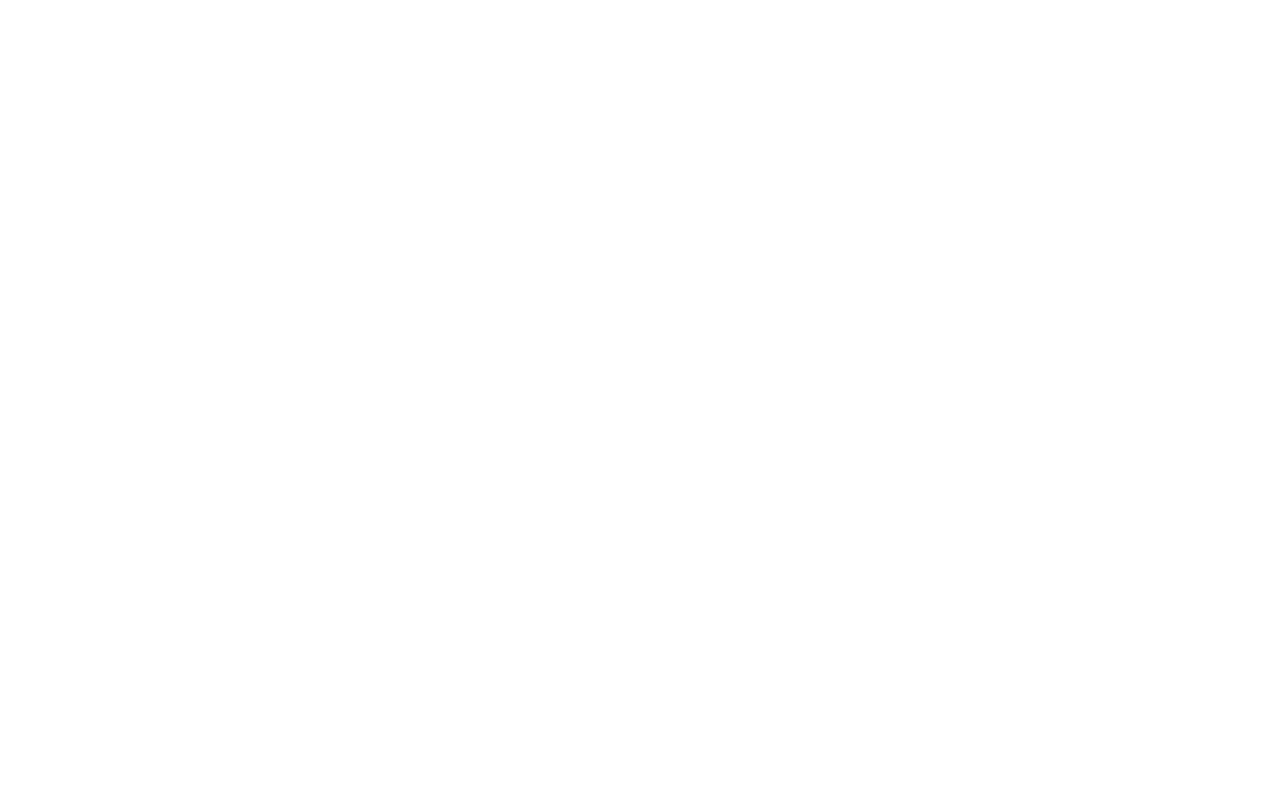
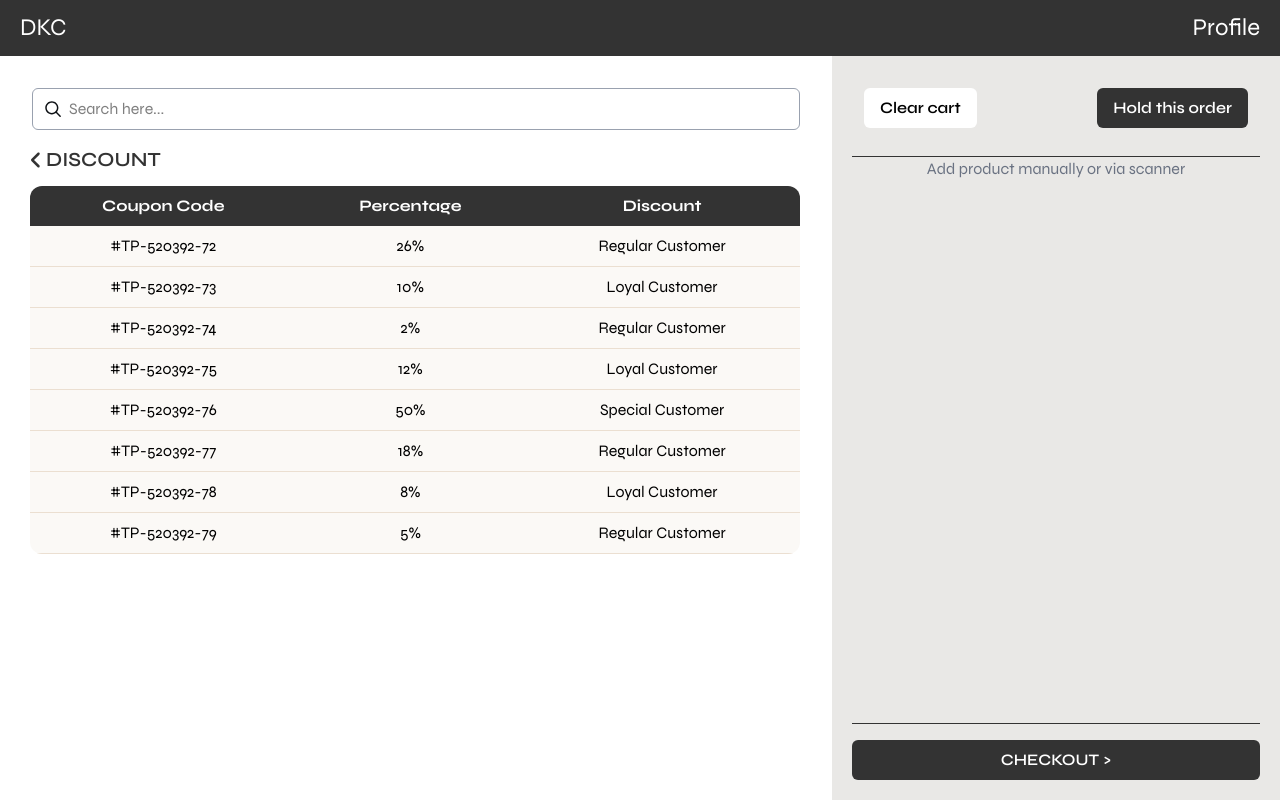
Before and after one commit to kartiksathwara/POS, a React (Vite) app: page /discount in a window 1280 px wide. Before the commit this address had no page. Built offline with nearby package versions, Linux system fonts and the light colour scheme.

Commit message:
Discount Page

```diff
--- a/src/App.tsx
+++ b/src/App.tsx
@@ -3,6 +3,8 @@
 import "./App.css";
 import HomePage from "./components/HomePage";
 import Customers from "./components/Customers";
+import Lock from "./components/Lock";
+import DiscountPage from "./components/DiscountPage";
 
 function App() {
   return (
@@ -11,6 +13,8 @@
         <Routes>
           <Route path="/" element={<HomePage />}></Route>
           <Route path="/customer" element={<Customers />}/>
+          <Route path="/lock" element={<Lock />}/>
+          <Route path="/discount" element={<DiscountPage />} />
         </Routes>
     </BrowserRouter>
   )
--- /dev/null
+++ b/src/components/DiscountPage.tsx
@@ -0,0 +1,60 @@
+import Checkout from "./Checkout";
+import SearchBar from "./SearchBar";
+import Header from "./Header";
+import { FaAngleLeft } from "react-icons/fa6";
+
+const discounts = [
+	{ code: '#TP-520392-72', percent: '26%', reason: 'Regular Customer' },
+	{ code: '#TP-520392-73', percent: '10%', reason: 'Loyal Customer' },
+	{ code: '#TP-520392-74', percent: '2%', reason: 'Regular Customer' },
+	{ code: '#TP-520392-75', percent: '12%', reason: 'Loyal Customer' },
+	{ code: '#TP-520392-76', percent: '50%', reason: 'Special Customer' },
+	{ code: '#TP-520392-77', percent: '18%', reason: 'Regular Customer' },
+	{ code: '#TP-520392-78', percent: '8%', reason: 'Loyal Customer' },
+	{ code: '#TP-520392-79', percent: '5%', reason: 'Regular Customer' }
+];
+
+const DiscountPage: React.FC = () => {
+	return (
+		<div className=" h-screen">
+			<Header />
+			<div className="flex">
+				<div className="">
+					<SearchBar />
+					<div className="px-8">
+						<div className="">
+							<div className="py-4 -ml-1.5 -mb-2">
+								<h2 className="flex items-center text-xl font-semibold font-sans -mt-8 text-(--main) "><FaAngleLeft className="text-(--main)" />DISCOUNT</h2>
+							</div >
+
+							<div className="overflow-x-auto rounded-xl -ml-0.5">
+								<table className="w-full">
+									<thead className="bg-(--main) text-white">
+										<tr className="">
+											<th className="p-2">Coupon Code</th>
+											<th className="p-2">Percentage</th>
+											<th className="p-2">Discount</th>
+										</tr>
+									</thead>
+									<tbody>
+										{discounts.map((d, i) => (
+											<tr key={i} className="bg-(--primary)/20 border-(--primary) border-b">
+												<td className="p-2 text-center">{d.code}</td>
+												<td className="p-2 text-center">{d.percent}</td>
+												<td className="p-2 text-center">{d.reason}</td>
+											</tr>
+										))}
+									</tbody>
+								</table>
+							</div>
+						</div>
+					</div>
+				</div>
+				<Checkout />
+			</div>
+		</div>
+
+	)
+}
+
+export default DiscountPage;
--- a/src/components/Lock.tsx
+++ b/src/components/Lock.tsx
@@ -57,18 +57,18 @@
       <Header />
       <div className=" flex flex-col gap-5 items-center justify-center text-center py-6">
         <div>
-          <h2 className=" font-syne font-bold text-[30px] bold text-(--background)">{formattedTime}</h2>
-          <p className=" font-syne font-bold text-[14px] text-(--background)">{formattedDate(currentTime)}</p>
+          <h2 className=" font-syne font-bold text-[30px] bold text-(--main)">{formattedTime}</h2>
+          <p className=" font-syne font-bold text-[14px] text-(--main)">{formattedDate(currentTime)}</p>
         </div>
         <div className="font-syne font-bold">
           <div className="text-[16px] text-(--eye-icon)">Welcome back</div>
-          <div className="text-[22px] text-(--background)">Kartik</div>
+          <div className="text-[22px] text-(--main)">Kartik</div>
         </div>
 
         <input
           type="password"
           value={pin}
-          className="border-2 border-(--background)/50 rounded-xl
+          className="border-2 border-(--main)/50 rounded-xl
           py-2 px-15 mb-5 text-center text-2xl w-2xs" />
 
         <div className="grid grid-cols-3 gap-5 text-2xl">
--- a/src/index.css
+++ b/src/index.css
@@ -8,10 +8,9 @@
 	--buttonbg: #F9E1CC;
     --eye-icon: #7C756B;
     --pin-button: #f9f9f9;
-
 }
 * {
 	font-family: "Syne" , sans-serif;
 }
 
-@import url('https://fonts.googleapis.com/css2?family=Montserrat:ital,wght@0,100..900;1,100..900&family=Neucha&family=Syne:wght@400..800&display=swap');
+/* @import url('https://fonts.googleapis.com/css2?family=Montserrat:ital,wght@0,100..900;1,100..900&family=Neucha&family=Syne:wght@400..800&display=swap'); */
```
